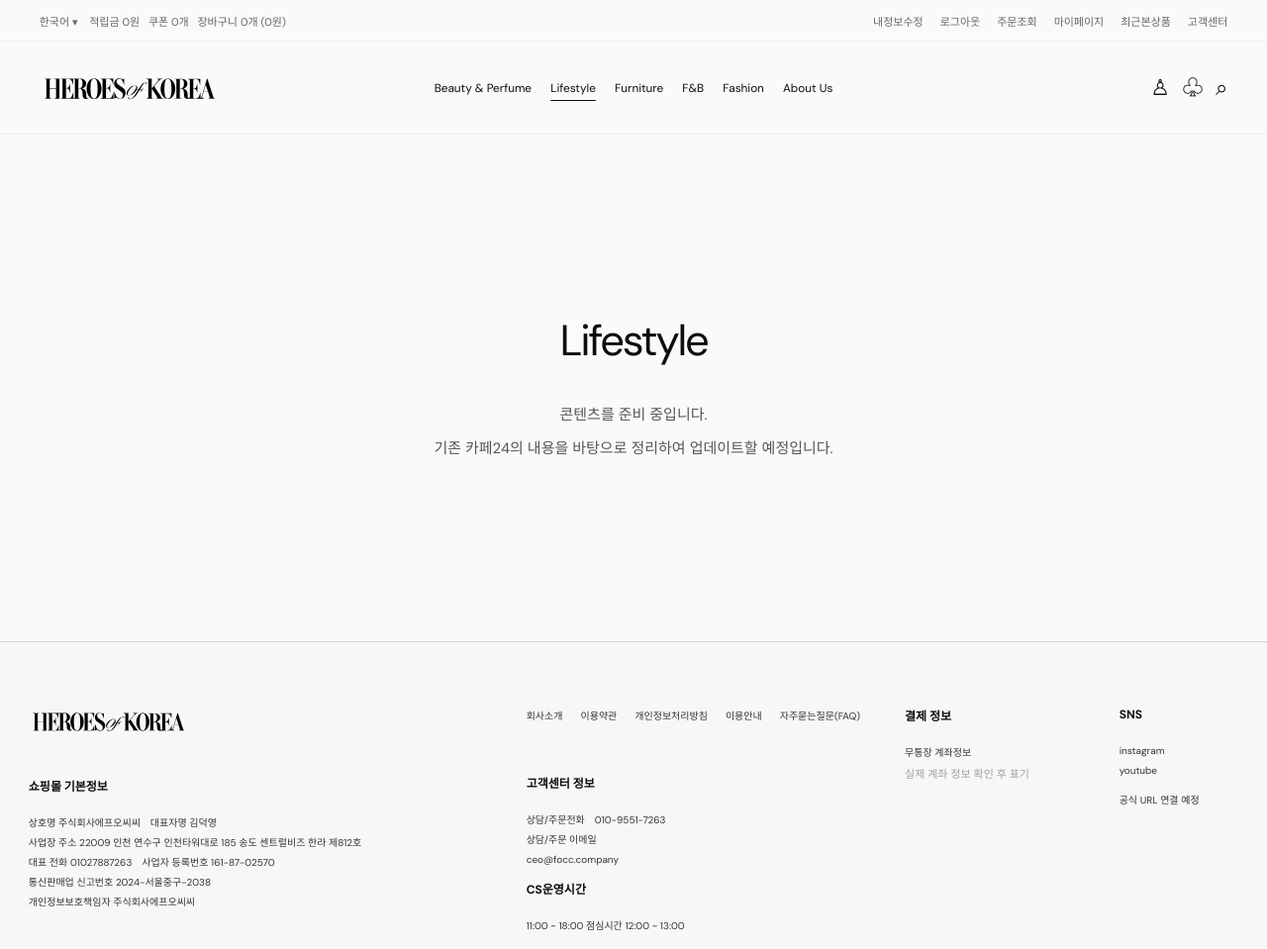
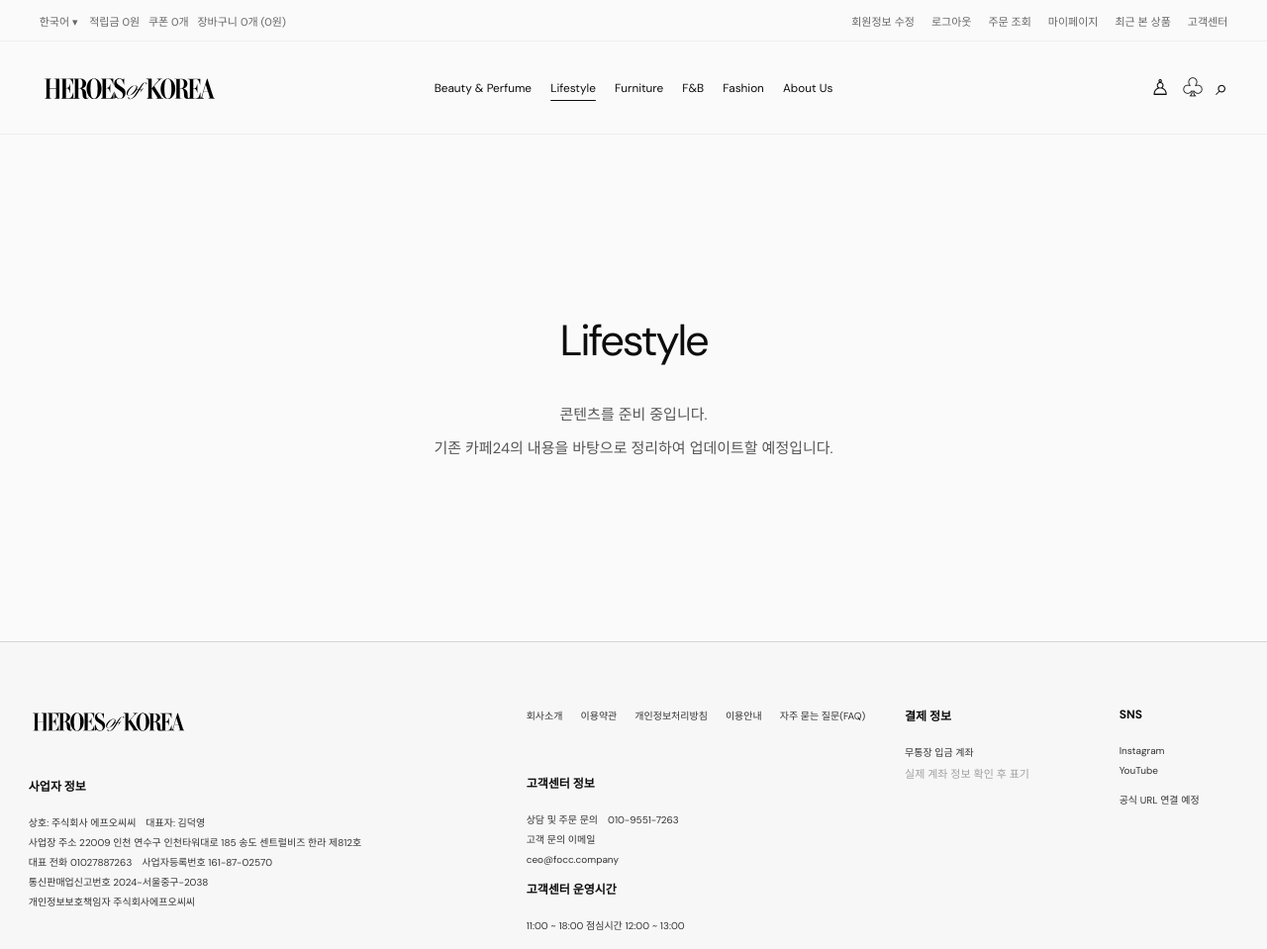
Before and after one commit to jyhome1228-cyber/focc, a plain HTML site: page lifestyle.html in a window 1280 px wide. Shown: the top 959 px of the page at 99% size. Drawn offline with Linux system fonts and the light colour scheme.

Commit message:
Proofread shared footer and account menu labels

```diff
--- a/lifestyle.html
+++ b/lifestyle.html
@@ -398,7 +398,7 @@ html,body{overflow-x:clip}
 </head>
 <body><div class="wrap">
 <header class="header" id="top">
-<div class="topbar"><span>한국어 ▾ &nbsp;&nbsp; 적립금 0원 &nbsp; 쿠폰 0개 &nbsp; 장바구니 0개 (0원)</span><div class="toplinks"><a href="#footer">내정보수정</a><a href="#footer">로그아웃</a><a href="#footer">주문조회</a><a href="#footer">마이페이지</a><a href="press.html">최근본상품</a><a href="#footer">고객센터</a></div></div>
+<div class="topbar"><span>한국어 ▾ &nbsp;&nbsp; 적립금 0원 &nbsp; 쿠폰 0개 &nbsp; 장바구니 0개 (0원)</span><div class="toplinks"><a href="#footer">회원정보 수정</a><a href="#footer">로그아웃</a><a href="#footer">주문 조회</a><a href="#footer">마이페이지</a><a href="press.html">최근 본 상품</a><a href="#footer">고객센터</a></div></div>
 <div class="nav-row header-main"><a href="index.html" class="header-logo" aria-label="Heroes of Korea 홈"><img src="assets/heroes-of-korea-logo.svg" alt="HEROES of KOREA"></a><button class="mobile-toggle" id="menu-toggle" aria-label="메뉴 열기" aria-expanded="false">☰</button><nav class="nav" aria-label="주 메뉴"><a href="perfume.html">Beauty &amp; Perfume</a><a href="lifestyle.html" aria-current="page">Lifestyle</a><a href="furniture.html">Furniture</a><a href="fnb.html">F&amp;B</a><a href="fashion.html">Fashion</a><a href="about.html">About Us</a></nav><div class="utility"><a href="#footer" aria-label="회원">♙</a><a href="perfume.html" aria-label="장바구니">♧</a><a href="perfume.html" aria-label="검색">⌕</a></div>
 <nav class="mobile-nav" id="mobile-nav" aria-label="모바일 메뉴"><a href="perfume.html">Beauty &amp; Perfume</a><a href="lifestyle.html" aria-current="page">Lifestyle</a><a href="furniture.html">Furniture</a><a href="fnb.html">F&amp;B</a><a href="fashion.html">Fashion</a><a href="about.html">About Us</a></nav></div>
 </header>
@@ -409,5 +409,5 @@ html,body{overflow-x:clip}
     <p>기존 카페24의 내용을 바탕으로 정리하여 업데이트할 예정입니다.</p>
   </section>
 </main>
-<footer class="footer" id="footer"><div class="footer-wrap"><div class="footer-business"><a class="footer-brand" href="index.html" aria-label="Heroes of Korea 홈"><img src="assets/heroes-of-korea-logo.svg" alt="HEROES of KOREA"></a><h4>쇼핑몰 기본정보</h4><p>상호명 주식회사에프오씨씨　대표자명 김덕영<br>사업장 주소 22009 인천 연수구 인천타워대로 185 송도 센트럴비즈 한라 제812호<br>대표 전화 01027887263　사업자 등록번호 161-87-02570<br>통신판매업 신고번호 2024-서울중구-2038<br>개인정보보호책임자 주식회사에프오씨씨</p></div><div><div class="foot-links"><a href="about.html">회사소개</a><a href="#footer">이용약관</a><a href="#footer">개인정보처리방침</a><a href="#footer">이용안내</a><a href="#footer">자주묻는질문(FAQ)</a></div><h4>고객센터 정보</h4><p>상담/주문전화　010-9551-7263<br>상담/주문 이메일<br><a href="mailto:ceo@focc.company">ceo@focc.company</a></p><h4>CS운영시간</h4><p>11:00 ~ 18:00 점심시간 12:00 ~ 13:00</p></div><div><h4>결제 정보</h4><p>무통장 계좌정보<br><span class="placeholder">실제 계좌 정보 확인 후 표기</span></p></div><div><h4>SNS</h4><p>instagram<br>youtube</p><p class="placeholder">공식 URL 연결 예정</p></div></div><div class="copyright">Copyright © Heroes of Korea. All Rights Reserved. Hosting by Cafe24 Corp.</div></footer>
+<footer class="footer" id="footer"><div class="footer-wrap"><div class="footer-business"><a class="footer-brand" href="index.html" aria-label="Heroes of Korea 홈"><img src="assets/heroes-of-korea-logo.svg" alt="HEROES of KOREA"></a><h4>사업자 정보</h4><p>상호: 주식회사 에프오씨씨　대표자: 김덕영<br>사업장 주소 22009 인천 연수구 인천타워대로 185 송도 센트럴비즈 한라 제812호<br>대표 전화 01027887263　사업자등록번호 161-87-02570<br>통신판매업신고번호 2024-서울중구-2038<br>개인정보보호책임자 주식회사에프오씨씨</p></div><div><div class="foot-links"><a href="about.html">회사소개</a><a href="#footer">이용약관</a><a href="#footer">개인정보처리방침</a><a href="#footer">이용안내</a><a href="#footer">자주 묻는 질문(FAQ)</a></div><h4>고객센터 정보</h4><p>상담 및 주문 문의　010-9551-7263<br>고객 문의 이메일<br><a href="mailto:ceo@focc.company">ceo@focc.company</a></p><h4>고객센터 운영시간</h4><p>11:00 ~ 18:00 점심시간 12:00 ~ 13:00</p></div><div><h4>결제 정보</h4><p>무통장 입금 계좌<br><span class="placeholder">실제 계좌 정보 확인 후 표기</span></p></div><div><h4>SNS</h4><p>Instagram<br>YouTube</p><p class="placeholder">공식 URL 연결 예정</p></div></div><div class="copyright">Copyright © Heroes of Korea. All Rights Reserved. Hosting by Cafe24 Corp.</div></footer>
 </div><script>(function(){const t=document.getElementById('menu-toggle'),n=document.getElementById('mobile-nav');if(!t||!n)return;t.addEventListener('click',()=>{const o=n.classList.toggle('open');t.setAttribute('aria-expanded',String(o));t.textContent=o?'×':'☰'});n.querySelectorAll('a').forEach(a=>a.addEventListener('click',()=>{n.classList.remove('open');t.setAttribute('aria-expanded','false');t.textContent='☰'}))})();</script></body></html>
```
